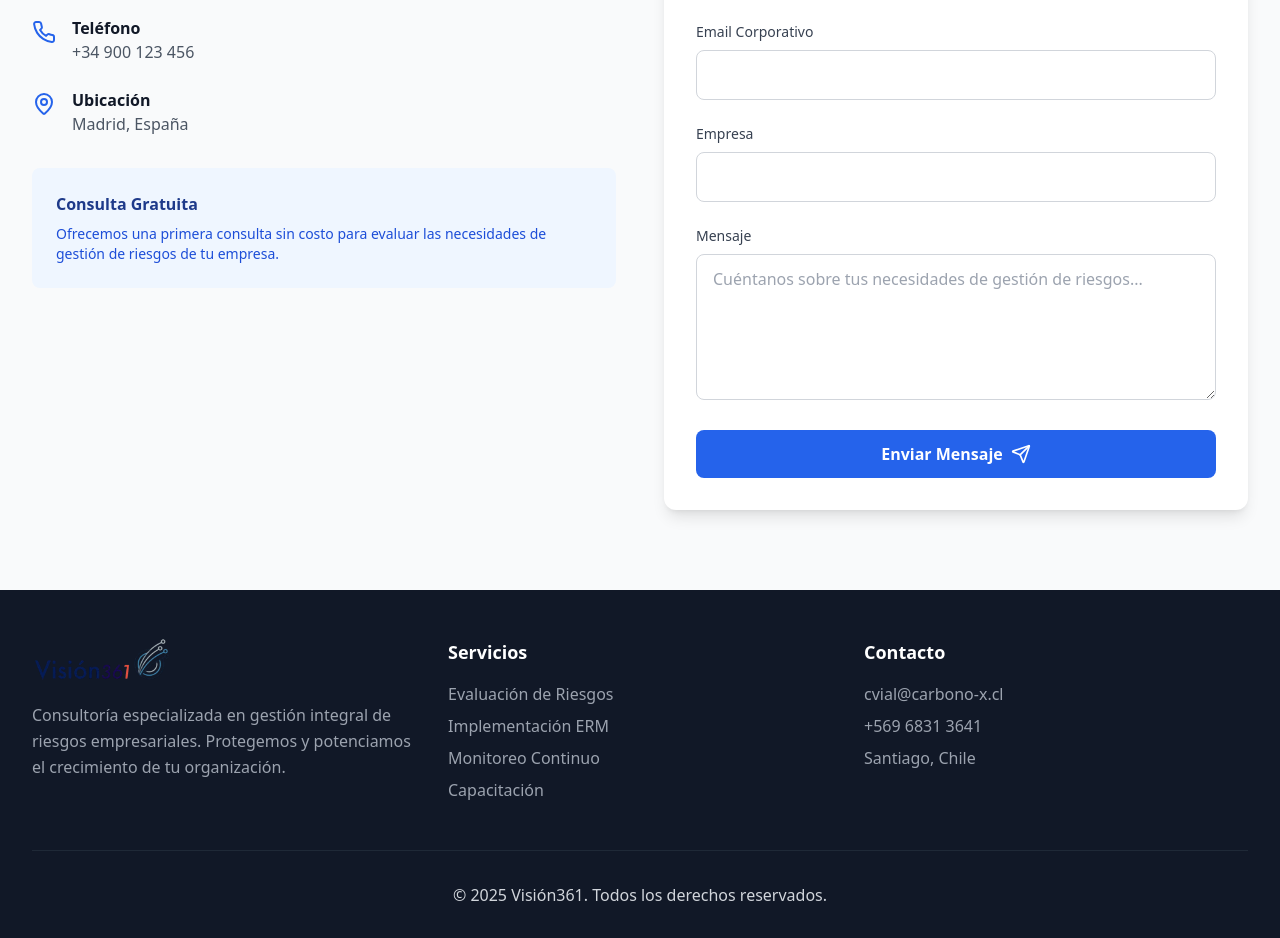
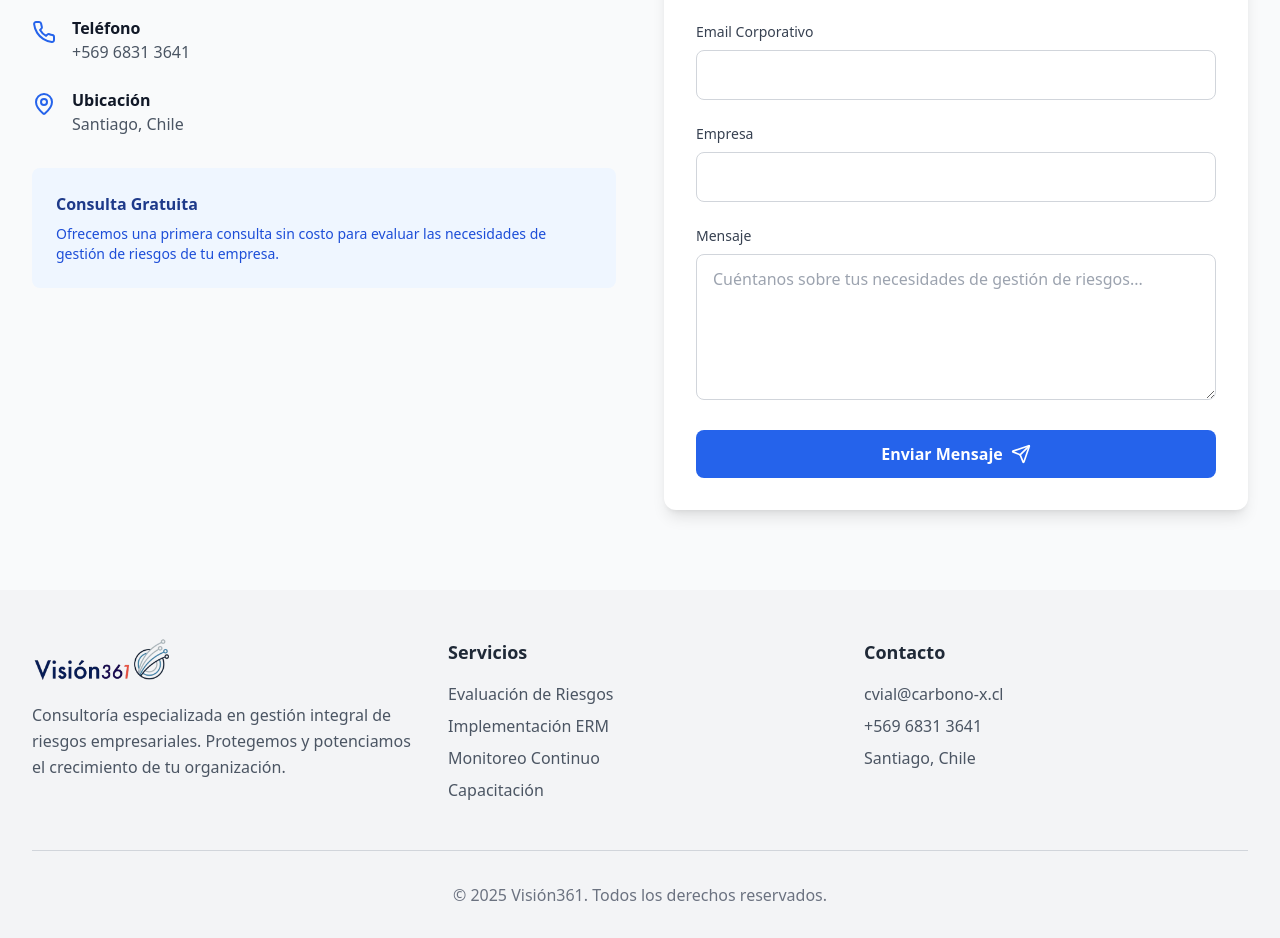
Before and after one commit to cvial1/ERM-landing-page, a React (Vite) app: page / in a window 1280 px wide. Shown: the part 2214-3152 px from the top of the page. Built offline with nearby package versions, Linux system fonts and the light colour scheme.

Commit message:
Fix: Footer color and contact info
Change footer background color and use contact info from footer.

```diff
--- a/src/components/Contact.tsx
+++ b/src/components/Contact.tsx
@@ -46,7 +46,7 @@ const Contact = () => {
                 <Mail className="h-6 w-6 text-blue-600 mt-1 mr-4" />
                 <div>
                   <h4 className="font-semibold text-gray-900">Email</h4>
-                  <p className="text-gray-600">contacto@vision361.com</p>
+                  <p className="text-gray-600">cvial@carbono-x.cl</p>
                 </div>
               </div>
 
@@ -54,7 +54,7 @@ const Contact = () => {
                 <Phone className="h-6 w-6 text-blue-600 mt-1 mr-4" />
                 <div>
                   <h4 className="font-semibold text-gray-900">Teléfono</h4>
-                  <p className="text-gray-600">+34 900 123 456</p>
+                  <p className="text-gray-600">+569 6831 3641</p>
                 </div>
               </div>
 
@@ -62,7 +62,7 @@ const Contact = () => {
                 <MapPin className="h-6 w-6 text-blue-600 mt-1 mr-4" />
                 <div>
                   <h4 className="font-semibold text-gray-900">Ubicación</h4>
-                  <p className="text-gray-600">Madrid, España</p>
+                  <p className="text-gray-600">Santiago, Chile</p>
                 </div>
               </div>
             </div>
--- a/src/components/Footer.tsx
+++ b/src/components/Footer.tsx
@@ -1,7 +1,8 @@
+
 
 const Footer = () => {
   return (
-    <footer className="bg-gray-900 text-white py-12">
+    <footer className="bg-gray-100 text-gray-800 py-12">
       <div className="max-w-7xl mx-auto px-4 sm:px-6 lg:px-8">
         <div className="grid grid-cols-1 md:grid-cols-3 gap-8">
           <div>
@@ -10,7 +11,7 @@ const Footer = () => {
               alt="Visión361 Logo"
               className="h-12 w-auto mb-4"
             />
-            <p className="text-gray-400 leading-relaxed">
+            <p className="text-gray-600 leading-relaxed">
               Consultoría especializada en gestión integral de riesgos empresariales.
               Protegemos y potenciamos el crecimiento de tu organización.
             </p>
@@ -18,7 +19,7 @@ const Footer = () => {
 
           <div>
             <h3 className="text-lg font-semibold mb-4">Servicios</h3>
-            <ul className="space-y-2 text-gray-400">
+            <ul className="space-y-2 text-gray-600">
               <li>Evaluación de Riesgos</li>
               <li>Implementación ERM</li>
               <li>Monitoreo Continuo</li>
@@ -28,7 +29,7 @@ const Footer = () => {
 
           <div>
             <h3 className="text-lg font-semibold mb-4">Contacto</h3>
-            <div className="space-y-2 text-gray-400">
+            <div className="space-y-2 text-gray-600">
               <p>cvial@carbono-x.cl</p>
               <p>+569 6831 3641</p>
               <p>Santiago, Chile</p>
@@ -36,7 +37,7 @@ const Footer = () => {
           </div>
         </div>
 
-        <div className="border-t border-gray-800 mt-12 pt-8 text-center text-gray-300">
+        <div className="border-t border-gray-300 mt-12 pt-8 text-center text-gray-500">
           <p>&copy; 2025 Visión361. Todos los derechos reservados.</p>
         </div>
       </div>
```
